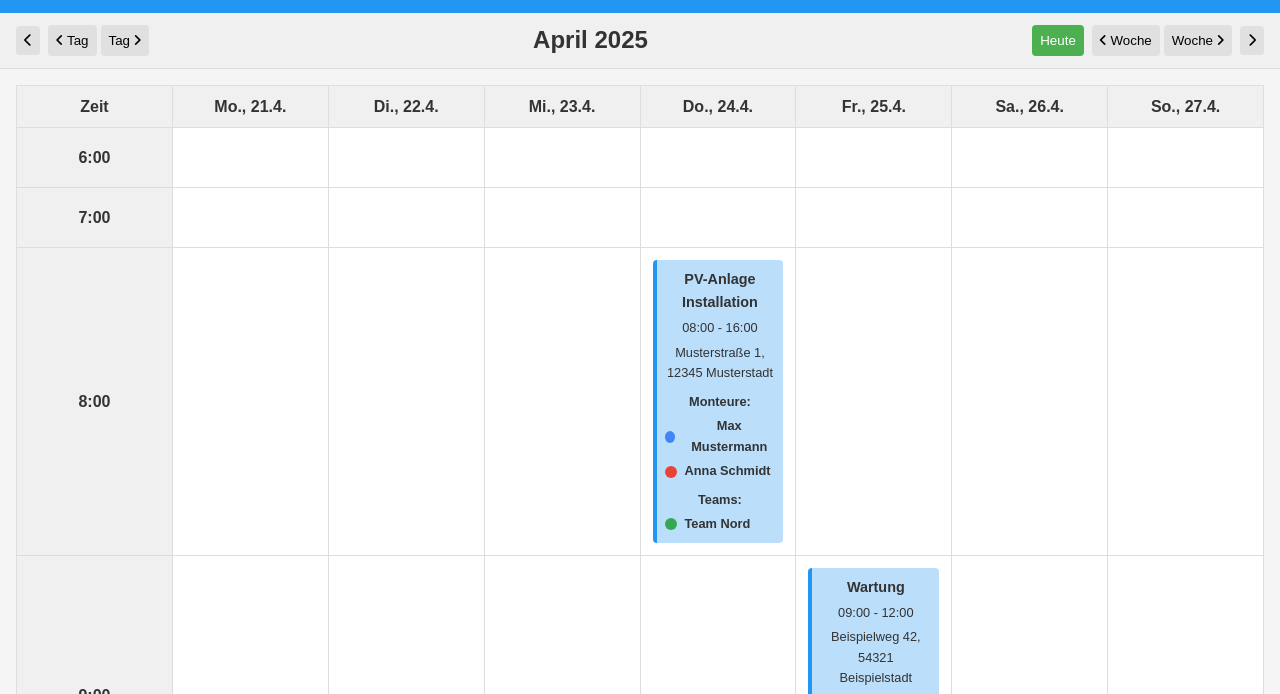
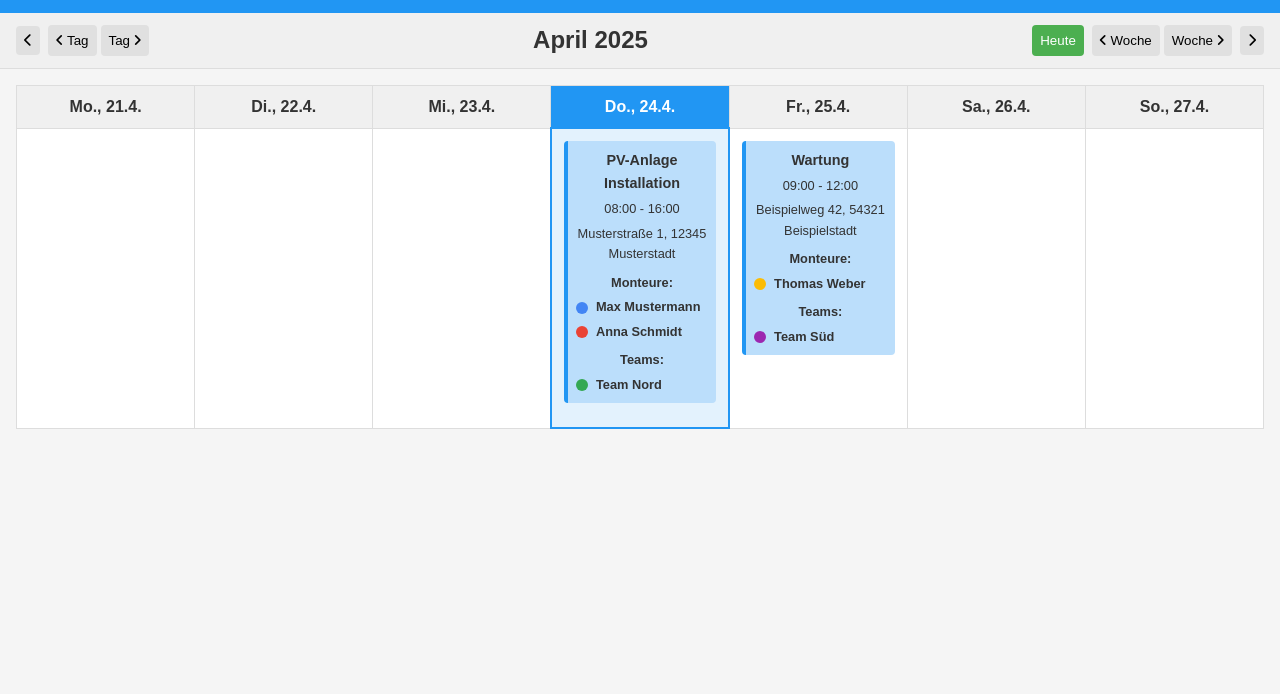
Before and after one commit to phish3144/pv-planner-v1.5.2, a website: page public/index.html in a window 1280 px wide. Shown: the part 57-751 px from the top of the page. Drawn offline with Linux system fonts and the light colour scheme; no server answers.

Commit message:
Zeitstrahl in Wochenansicht entfernt

```diff
--- a/public/css/style.css
+++ b/public/css/style.css
@@ -148,6 +148,11 @@ main {
     font-weight: bold;
 }
 
+.calendar-week-view th.today {
+    background-color: #2196F3;
+    color: white;
+}
+
 .calendar-week-view .time-cell {
     width: 60px;
     background-color: #f0f0f0;
@@ -155,10 +160,19 @@ main {
 }
 
 .calendar-week-view .day-cell {
-    height: 60px;
     vertical-align: top;
     position: relative;
     background-color: #fff;
+}
+
+.calendar-week-view .full-day-cell {
+    height: 300px;
+    overflow-y: auto;
+}
+
+.calendar-week-view .today-cell {
+    background-color: #e3f2fd;
+    border: 2px solid #2196F3;
 }
 
 .calendar-month-view .month-day-cell {
--- a/public/js/app.js
+++ b/public/js/app.js
@@ -578,12 +578,7 @@ function renderWeekView() {
     const headerRow = document.createElement('tr');
     headerRow.className = 'calendar-header';
 
-    // Add time column header
-    const timeHeader = document.createElement('th');
-    timeHeader.textContent = 'Zeit';
-    headerRow.appendChild(timeHeader);
-
-    // Add day columns
+    // Add day columns (no time column needed anymore)
     for (let i = 0; i < 7; i++) {
         const dayDate = new Date(firstDayOfWeek);
         dayDate.setDate(firstDayOfWeek.getDate() + i);
@@ -606,47 +601,54 @@ function renderWeekView() {
     thead.appendChild(headerRow);
     table.appendChild(thead);
 
-    // Create body with time slots
+    // Create body with a single row for full-day events
     const tbody = document.createElement('tbody');
-
-    // Create rows for each hour (from 6:00 to 19:00)
-    for (let hour = 6; hour < 20; hour++) {
     const row = document.createElement('tr');
-
-        // Add time cell
-        const timeCell = document.createElement('td');
-        timeCell.className = 'time-cell';
-        timeCell.textContent = `${hour}:00`;
-        row.appendChild(timeCell);
+    row.className = 'full-day-row';
 
     // Add day cells
     for (let i = 0; i < 7; i++) {
         const dayDate = new Date(firstDayOfWeek);
         dayDate.setDate(firstDayOfWeek.getDate() + i);
-            dayDate.setHours(hour, 0, 0, 0);
 
         const cell = document.createElement('td');
-            cell.className = 'day-cell';
+        cell.className = 'day-cell full-day-cell';
+
+        // Highlight current day
+        if (isToday(dayDate)) {
+            cell.classList.add('today-cell');
+        }
+
         cell.dataset.date = dayDate.toISOString();
 
         // Add click event for planners to add appointments
         if (isLoggedIn) {
             cell.addEventListener('click', () => {
-                    openAppointmentModal(dayDate);
-                });
-            }
-
-            // Add appointments for this time slot
-            const cellStart = new Date(dayDate);
-            const cellEnd = new Date(dayDate);
-            cellEnd.setHours(hour + 1, 0, 0, 0);
-
-            const cellAppointments = appointments.filter(appointment => {
+                // Set default time to 9:00 AM
+                const appointmentDate = new Date(dayDate);
+                appointmentDate.setHours(9, 0, 0, 0);
+                openAppointmentModal(appointmentDate);
+            });
+        }
+
+        // Add appointments for this day
+        const dayStart = new Date(dayDate);
+        dayStart.setHours(0, 0, 0, 0);
+
+        const dayEnd = new Date(dayDate);
+        dayEnd.setHours(23, 59, 59, 999);
+
+        const dayAppointments = appointments.filter(appointment => {
             const startDate = new Date(appointment.start);
-                return startDate >= cellStart && startDate < cellEnd;
-            });
-
-            cellAppointments.forEach(appointment => {
+            return startDate >= dayStart && startDate <= dayEnd;
+        });
+
+        // Sort appointments by start time
+        dayAppointments.sort((a, b) => {
+            return new Date(a.start) - new Date(b.start);
+        });
+
+        dayAppointments.forEach(appointment => {
             const appointmentEl = createAppointmentElement(appointment);
             cell.appendChild(appointmentEl);
         });
@@ -655,8 +657,6 @@ function renderWeekView() {
     }
 
     tbody.appendChild(row);
-    }
-
     table.appendChild(tbody);
     calendarContainer.appendChild(table);
 }
```
Also changed, not shown: 1 other file. Lines whose indentation alone changed are shown as unchanged.
